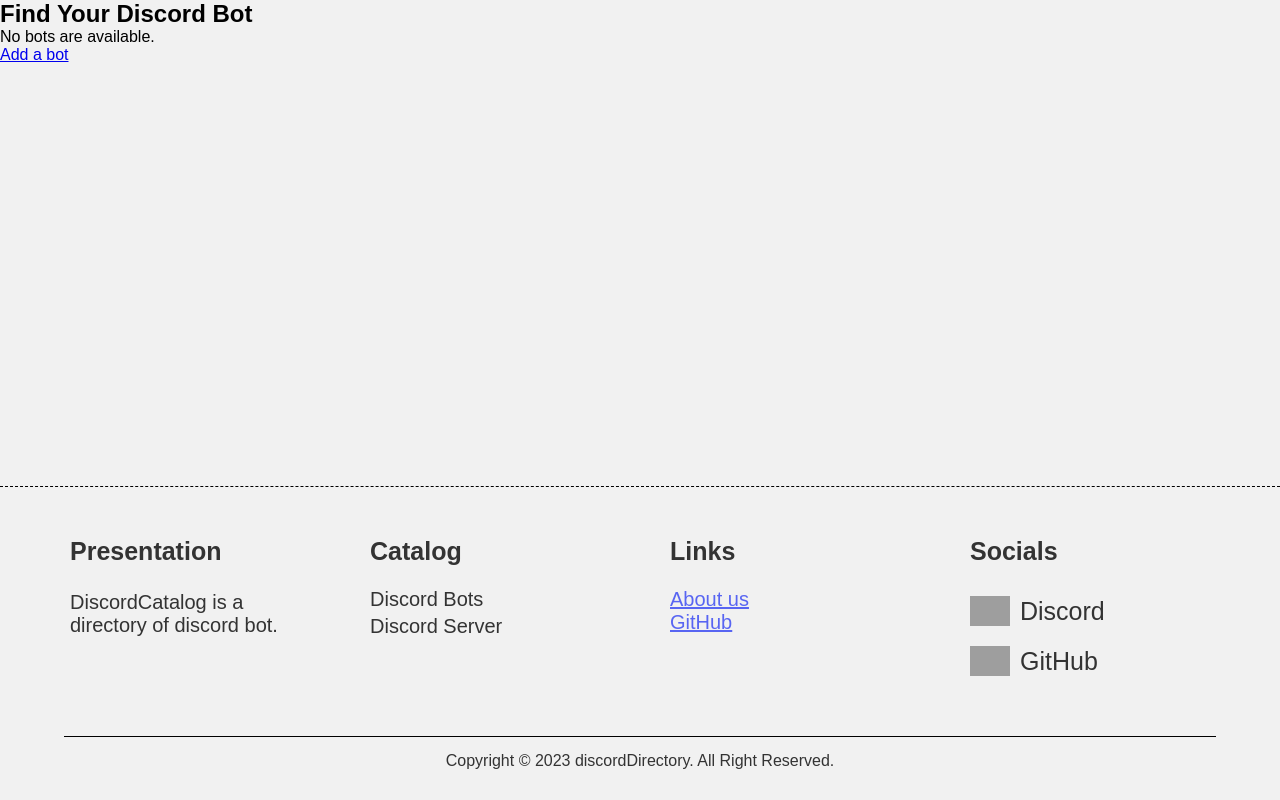
After one commit to Guscraftin/CA2_bot-repository, a Django app: page /bots/ in a window 1280 px wide. The commit adds this page. Run offline with Django 4.2, Linux system fonts and the light colour scheme; data that the repository does not hold is empty; grey boxes are pictures that could not be loaded.

Commit message:
feature: add start of the footer + update README.md

```diff
--- a/bots/static/bots/style.css
+++ b/bots/static/bots/style.css
@@ -1,10 +1,154 @@
-li a {
-    color: #5865F2; /* Official discord color */
+*, ::before, ::after {
+    box-sizing: border-box;
+    margin: 0;
+    padding: 0;
+}
+:root {
+    --main-discord-color: #5865F2; /* Official discord color */
 }
 
+body {
+    background: #f1f1f1;
+    font-family: Arial, Helvetica, sans-serif;
+    height: 100vh;
+    display: flex;
+    flex-direction: column;
+}
+
+main {
+    flex: 1 0 auto; /* Footer always at the bottom */
+}
+
+li a {
+    color: var(--main-discord-color);
+}
+
+
+/*
+* FOOTER
+*/
+
 footer {
-    background-color: gray;
-    color: white;
+    flex-shrink: 0;
+    border-top: 1px dashed #000;
+    width: 100%;
+    background: #f1f1f1;
+    color: #333;
+}
+.content-footer {
+    width: 1200px;
+    margin: 0 auto;
+    display: flex;
+    justify-content: center;
+    align-items: flex-start;
+    font-size: 20px;
+    padding: 50px 0 50px;
+}
+
+.block {
+    width: 25%;
+    margin: 0 30px;
+}
+.footer-presentation h3,
+.footer-catalog h3,
+.footer-links h3,
+.footer-socials h3 {
+    font-size: 25px;
+    padding-bottom: 20px;
+}
+.footer-presentation p {
+    padding: 5px 0;
+}
+
+
+.list-catalog,
+.list-links,
+.list-socials {
+    list-style-type: none;
+}
+.list-links,
+.list-catalog li {
+    padding: 2px 0;
+}
+.list-links,
+.list-catalog a {
+    text-decoration: none;
+    color: #333;
+}
+.list-links,
+.list-catalog a:hover {
+    color: rgb(3, 3, 3);
+}
+
+
+.footer-bottom {
     text-align: center;
-    max-width: 100%;
+    padding: 15px 15px 30px;
 }
+
+
+.break-line {
+    width: 90%;
+    margin: auto;
+    height: 1px;
+    border: none;
+    background-color: #000;
+}
+
+
+/**********/
+/* Medias */
+/**********/
+.list-socials {
+    position: relative;
+    right: 10px;
+}
+.list-socials img {
+    width: 40px;
+    margin: 10px 10px;
+}
+.list-socials a {
+    text-decoration: none;
+    color: #333;
+    display: flex;
+    align-items: center;
+    font-size: 25px;
+}
+
+
+/* Media queries */
+@media screen and (max-width: 1100px) {
+    .content-footer {
+        width: 700px;
+        flex-wrap: wrap;
+    }
+    .block {
+        width: 40%;
+        margin: 0 0;
+    }
+    .block:nth-child(1),
+    .block:nth-child(2) {
+        margin-bottom: 50px;
+    }
+
+    .break-line {
+        width: 85%;
+    }
+}
+
+@media screen and (max-width: 550px) {
+    .content-footer {
+        width: 320px;
+    }
+    .block {
+        width: 300px;
+        margin: 30px 30px;
+    }
+    .block:nth-child(1),
+    .block:nth-child(2) {
+        margin-bottom: 30px;
+    }
+    .block:nth-child(1) {
+        margin-top: 0;
+    }
+}
--- /dev/null
+++ b/bots/templates/bots/base.html
@@ -0,0 +1,71 @@
+<!DOCTYPE html>
+<html lang="en">
+<head>
+    {% load static %}
+    <meta charset="UTF-8">
+    <meta http-equiv="X-UA-Compatible" content="IE=edge">
+    <meta name="viewport" content="width=device-width, initial-scale=1.0" />
+
+    <title>Discord Catalog | {% block title %}Home Page{% endblock %}</title>
+    <meta name="description" content={% block description %}"This is a main directory of discord."{% endblock %}>
+{#    <link rel="icon" type="image/x-icon" href="{% static 'bots/images/favicon.ico %}">#}
+
+    <link rel="stylesheet" type="text/css" href="{% static 'bots/style.css' %}">
+
+
+</head>
+{# This is the web page that will be displayed by default when a page is called by a view. #}
+{# (This uses override variables in the other files in this folder to customize them). #}
+<body>
+    <nav></nav>
+    <header></header>
+
+    <main>
+        <section>
+            {% block section1 %}Section1 of the page{% endblock %}
+        </section>
+
+        <section></section>
+    </main>
+
+    <footer>
+
+        <div class="content-footer">
+            <div class="block footer-presentation">
+                <h3>Presentation</h3>
+                <p>DiscordCatalog is a directory of discord bot.</p>
+            </div>
+
+            <div class="block footer-catalog">
+                <h3>Catalog</h3>
+                <ul class="list-catalog">
+                    <li><a href="#">Discord Bots</a></li>
+                    <li><a href="#">Discord Server</a></li>
+                </ul>
+            </div>
+
+            <div class="block footer-links">
+                <h3>Links</h3>
+                <ul class="list-links">
+                    <li><a href="#">About us</a></li>
+                    <li><a href="#">GitHub</a></li>
+                </ul>
+            </div>
+
+            <div class="block footer-socials">
+                <h3>Socials</h3>
+                <ul class="list-socials">
+                    <li><a href="#"><img src="{% static 'bots/img/discord-icon.svg' %}" alt="Discord icon">Discord</a></li>
+                    <li><a href="#"><img src="{% static 'bots/img/github-icon.svg' %}" alt="GitHub icon">GitHub</a></li>
+                </ul>
+            </div>
+        </div>
+
+        <div class="break-line"></div>
+        <div class="footer-bottom">
+            <p>Copyright &copy; <script>document.write(`${new Date().getFullYear()}`)</script> discordDirectory. All Right Reserved.</p>
+        </div>
+
+    </footer>
+</body>
+</html>
```
Also changed, not shown: README.md, discordDirectory/urls.py (line endings or trailing spaces).
